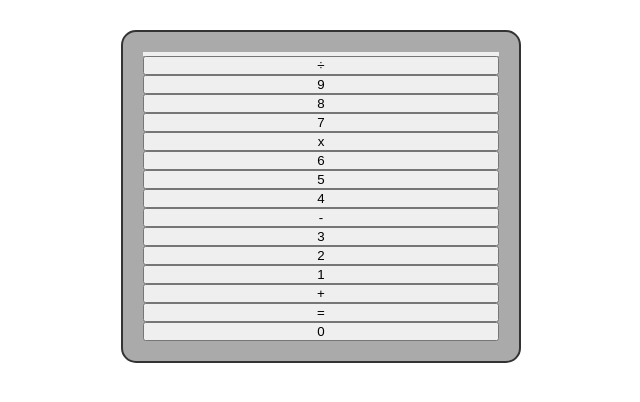
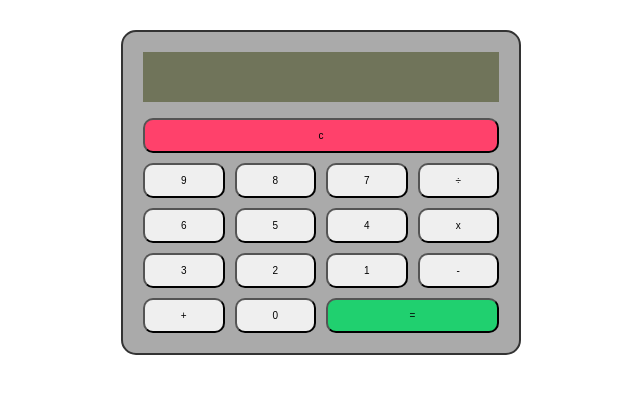
Before and after one commit to piwiit/calculator, a plain HTML site: page index.html in a window 1280 px wide. Shown: the whole page, without its empty margins (319-959 px from the left). Drawn offline with Linux system fonts and the light colour scheme.

Commit message:
add grid css

```diff
--- a/index.html
+++ b/index.html
@@ -12,26 +12,26 @@
       <div class="container">
         <div class="screen"></div>
         <div class="grid-button">
-          <button class="clear"></button>
+          <button class="btn clear">c</button>
 
-          <button class="÷">÷</button>
-          <button class="9">9</button>
-          <button class="8">8</button>
-          <button class="7">7</button>
+          <button class="btn">9</button>
+          <button class="btn">8</button>
+          <button class="btn">7</button>
+          <button class="btn operator">÷</button>
 
-          <button class="x">x</button>
-          <button class="6">6</button>
-          <button class="5">5</button>
-          <button class="4">4</button>
+          <button class="btn">6</button>
+          <button class="btn">5</button>
+          <button class="btn">4</button>
+          <button class="btn operator">x</button>
 
-          <button class="-">-</button>
-          <button class="3">3</button>
-          <button class="2">2</button>
-          <button class="1">1</button>
+          <button class="btn">3</button>
+          <button class="btn">2</button>
+          <button class="btn">1</button>
 
-          <button class="+">+</button>
-          <button class="=">=</button>
-          <button class="0">0</button>
+          <button class="btn operator">-</button>
+          <button class="btn operator">+</button>
+          <button class="btn">0</button>
+          <button class="btn result">=</button>
         </div>
       </div>
     </main>
--- a/style.css
+++ b/style.css
@@ -7,6 +7,9 @@
   --operand-active: #33b9bb;
   --container: #aaa;
   --border: #333;
+  --screen: #70745a;
+  --clear: #ff416b;
+  --success: #20d06f;
 }
 
 /* reset */
@@ -27,5 +30,33 @@
 
 .grid-button {
   display: grid;
-  grid-template-columns: (4, 1fr);
+  grid-template-columns: repeat(4, 1fr);
+  grid-gap: 10px;
 }
+
+.screen {
+  height: 50px;
+  margin-bottom: 16px;
+  background-color: var(--screen);
+}
+
+.btn {
+  font-size: 10px;
+  padding: 10px;
+  border-radius: 10px;
+  outline: none;
+}
+
+.btn :hover {
+  background-color: var(--operand-active);
+}
+
+.clear {
+  grid-column: span 4;
+  background-color: var(--clear);
+}
+
+.result {
+  grid-column: span 2;
+  background-color: var(--success);
+}
```
